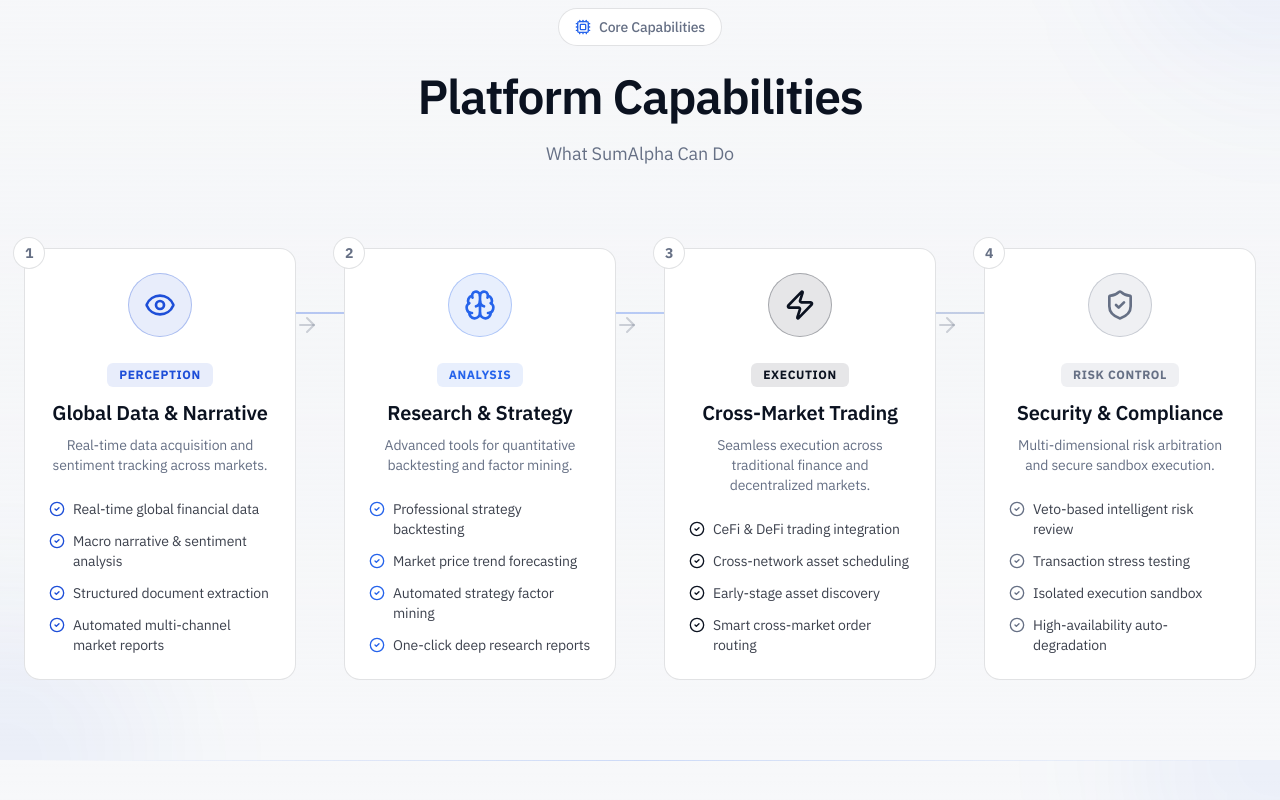
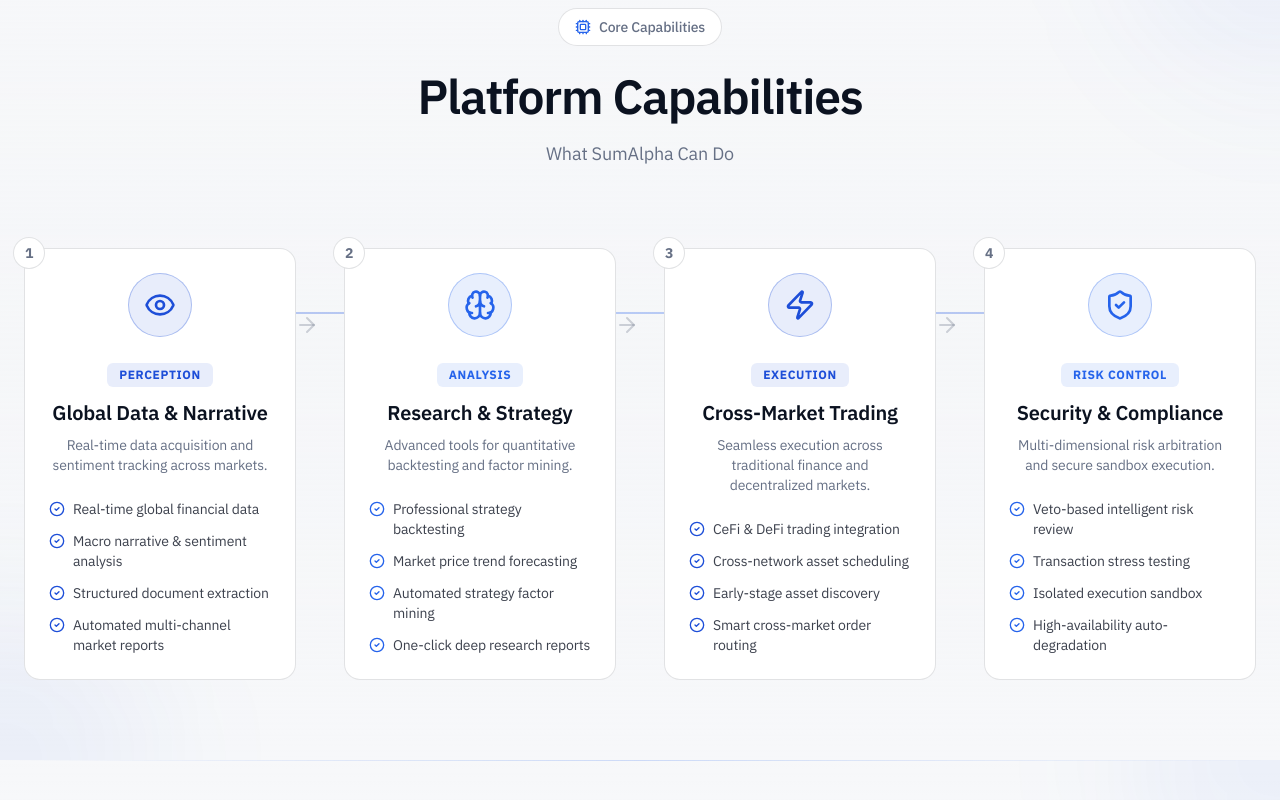
Before and after one commit to SumAlphaAI/website-en, a Next.js app: page / in a window 1280 px wide. Shown: the part 8870-9670 px from the top of the page. Built offline with nearby package versions, Linux system fonts and the light colour scheme.

Commit message:
Style update

```diff
--- a/components/Capabilities.tsx
+++ b/components/Capabilities.tsx
@@ -32,21 +32,21 @@
       id: 'execution',
       data: t.capabilities.phases.execution,
       icon: Zap,
-      color: 'text-[color:var(--foreground)]',
-      bgColor: 'bg-[color:var(--foreground)]/10',
-      borderColor: 'border-[color:var(--foreground)]/30',
-      bulletColor: 'bg-[color:var(--foreground)]',
-      glow: 'var(--foreground)'
+      color: 'text-[color:var(--accent-2)]',
+      bgColor: 'bg-[color:var(--accent-2)]/10',
+      borderColor: 'border-[color:var(--accent-2)]/30',
+      bulletColor: 'bg-[color:var(--accent-2)]',
+      glow: 'var(--accent-2)'
     },
     {
       id: 'risk',
       data: t.capabilities.phases.risk,
       icon: ShieldCheck,
-      color: 'text-[color:var(--muted)]',
-      bgColor: 'bg-[color:var(--muted)]/10',
-      borderColor: 'border-[color:var(--muted)]/30',
-      bulletColor: 'bg-[color:var(--muted)]',
-      glow: 'var(--muted)'
+      color: 'text-[color:var(--accent)]',
+      bgColor: 'bg-[color:var(--accent)]/10',
+      borderColor: 'border-[color:var(--accent)]/30',
+      bulletColor: 'bg-[color:var(--accent)]',
+      glow: 'var(--accent)'
     }
   ];
 
@@ -79,7 +79,7 @@
           {/* Horizontal step flow */}
           <div className="relative">
             {/* Connection line */}
-            <div className="hidden lg:block absolute top-16 left-0 right-0 h-0.5 bg-gradient-to-r from-[color:var(--accent-2)]/30 via-[color:var(--accent)]/30 to-[color:var(--muted)]/30" />
+            <div className="hidden lg:block absolute top-16 left-0 right-0 h-0.5 bg-gradient-to-r from-[color:var(--accent-2)]/30 via-[color:var(--accent)]/30 to-[color:var(--accent-2)]/30" />
 
             <div className="grid grid-cols-1 md:grid-cols-2 lg:grid-cols-4 gap-8 lg:gap-12">
               {capabilities.map((cap, i) => (
@@ -109,7 +109,7 @@
 
                   {/* Content */}
                   <div className="text-center">
-                    <div className={`inline-block px-3 py-1 rounded-md ${cap.bgColor} ${cap.color} text-xs font-bold uppercase tracking-wider mb-3`}>
+                    <div className={`inline-block px-3 py-1 rounded-md ${cap.bgColor} ${cap.color} text-xs font-bold uppercase tracking-wider mb-3 min-h-[24px]`}>
                       {cap.data.title}
                     </div>
                     <h3 className="text-xl font-semibold text-[color:var(--foreground)] mb-2">{cap.data.subtitle}</h3>
--- a/components/Ecosystem.tsx
+++ b/components/Ecosystem.tsx
@@ -260,9 +260,9 @@
                 icon: Hand,
                 title: t.ecosystem.layers.execution.title,
                 desc: t.ecosystem.layers.execution.desc,
-                accent: 'var(--foreground)',
-                color: 'text-[color:var(--foreground)]',
-                bg: 'bg-[color:var(--foreground)]/10',
+                accent: 'var(--accent)',
+                color: 'text-[color:var(--accent)]',
+                bg: 'bg-[color:var(--accent)]/10',
               }
             ].map((layer, i) => (
               <TimelineLayer
```
